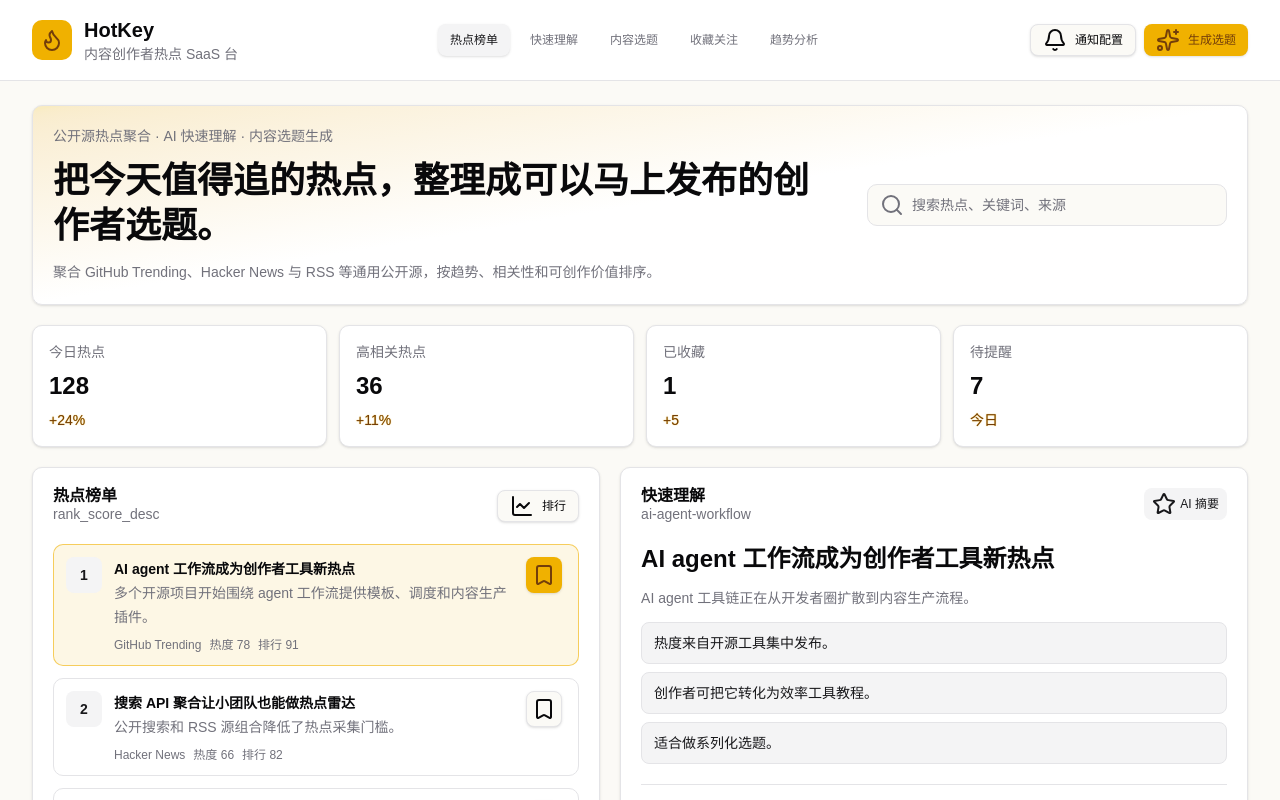
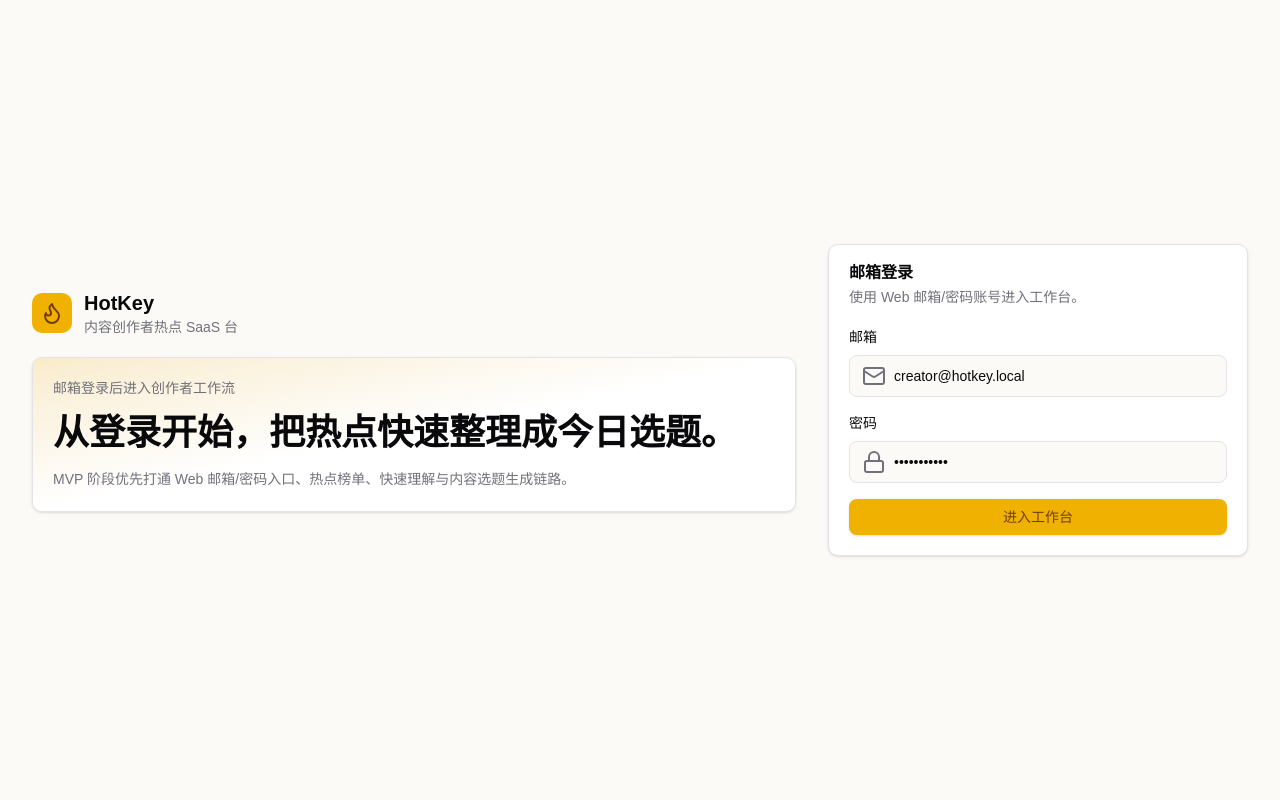
Before and after one commit to StephenQiu30/hotkey-web, a Next.js app: page / in a window 1280 px wide. Shown: the top 800 px of the page. Built offline with nearby package versions, Linux system fonts and the light colour scheme.

Commit message:
feat: 打通Web登录到选题链路

```diff
--- a/src/components/CreatorWorkbench.tsx
+++ b/src/components/CreatorWorkbench.tsx
@@ -1,7 +1,7 @@
 "use client";
 
-import { Bell, Bookmark, Flame, LineChart, RefreshCw, Search, Sparkles, Star } from "lucide-react";
-import { useMemo, useState } from "react";
+import { Bell, Bookmark, Flame, LineChart, Lock, Mail, RefreshCw, Search, Sparkles, Star } from "lucide-react";
+import { type FormEvent, useMemo, useState } from "react";
 
 import { Button } from "@/components/ui/button";
 import { Card, CardContent, CardDescription, CardHeader, CardTitle } from "@/components/ui/card";
@@ -17,6 +17,11 @@ type CreatorWorkbenchProps = {
 };
 
 export function CreatorWorkbench({ initialHotspots, trendPoints }: CreatorWorkbenchProps) {
+  const [isAuthenticated, setIsAuthenticated] = useState(false);
+  const [credentials, setCredentials] = useState<HotKeyAPI.EmailLoginRequest>({
+    email: "creator@hotkey.local",
+    password: "hotkey-demo",
+  });
   const [hotspots, setHotspots] = useState(initialHotspots);
   const [selectedHotspotId, setSelectedHotspotId] = useState(initialHotspots[0]?.id ?? 0);
   const [topicRotation, setTopicRotation] = useState(0);
@@ -30,6 +35,78 @@ export function CreatorWorkbench({ initialHotspots, trendPoints }: CreatorWorkbe
 
   function handleRotateTopicIdeas() {
     setTopicRotation((value) => value + 1);
+  }
+
+  function handleEmailLogin(event: FormEvent<HTMLFormElement>) {
+    event.preventDefault();
+    setIsAuthenticated(Boolean(credentials.email && credentials.password));
+  }
+
+  if (!isAuthenticated) {
+    return (
+      <main className="min-h-screen bg-background text-foreground">
+        <section className="mx-auto grid min-h-screen max-w-7xl gap-8 px-4 py-8 sm:px-6 lg:grid-cols-[minmax(0,1fr)_420px] lg:items-center lg:px-8">
+          <div className="flex flex-col gap-5">
+            <div className="flex items-center gap-3">
+              <div className="flex size-10 items-center justify-center rounded-lg bg-primary text-primary-foreground">
+                <Flame aria-hidden="true" />
+              </div>
+              <div>
+                <p className="text-xl font-semibold tracking-normal">HotKey</p>
+                <p className="text-sm text-muted-foreground">内容创作者热点 SaaS 台</p>
+              </div>
+            </div>
+            <div className="rounded-lg border bg-gradient-to-br from-primary/20 via-card to-card p-5 shadow-sm">
+              <p className="text-sm font-medium text-muted-foreground">邮箱登录后进入创作者工作流</p>
+              <h1 className="mt-3 max-w-3xl text-3xl font-semibold leading-tight tracking-normal sm:text-4xl">
+                从登录开始，把热点快速整理成今日选题。
+              </h1>
+              <p className="mt-3 max-w-2xl text-sm leading-6 text-muted-foreground">
+                MVP 阶段优先打通 Web 邮箱/密码入口、热点榜单、快速理解与内容选题生成链路。
+              </p>
+            </div>
+          </div>
+
+          <Card>
+            <CardHeader>
+              <CardTitle>邮箱登录</CardTitle>
+              <CardDescription>使用 Web 邮箱/密码账号进入工作台。</CardDescription>
+            </CardHeader>
+            <CardContent>
+              <form className="flex flex-col gap-4" onSubmit={handleEmailLogin}>
+                <label className="flex flex-col gap-2 text-sm font-medium">
+                  邮箱
+                  <span className="flex items-center gap-2 rounded-md border bg-background px-3 py-2">
+                    <Mail aria-hidden="true" className="text-muted-foreground" />
+                    <input
+                      className="min-w-0 flex-1 bg-transparent text-sm outline-none"
+                      onChange={(event) => setCredentials((value) => ({ ...value, email: event.target.value }))}
+                      type="email"
+                      value={credentials.email}
+                    />
+                  </span>
+                </label>
+                <label className="flex flex-col gap-2 text-sm font-medium">
+                  密码
+                  <span className="flex items-center gap-2 rounded-md border bg-background px-3 py-2">
+                    <Lock aria-hidden="true" className="text-muted-foreground" />
+                    <input
+                      className="min-w-0 flex-1 bg-transparent text-sm outline-none"
+                      onChange={(event) => setCredentials((value) => ({ ...value, password: event.target.value }))}
+                      type="password"
+                      value={credentials.password}
+                    />
+                  </span>
+                </label>
+                <Button className="w-full" type="submit">
+                  进入工作台
+                </Button>
+              </form>
+            </CardContent>
+          </Card>
+        </section>
+      </main>
+    );
   }
 
   return (
```
